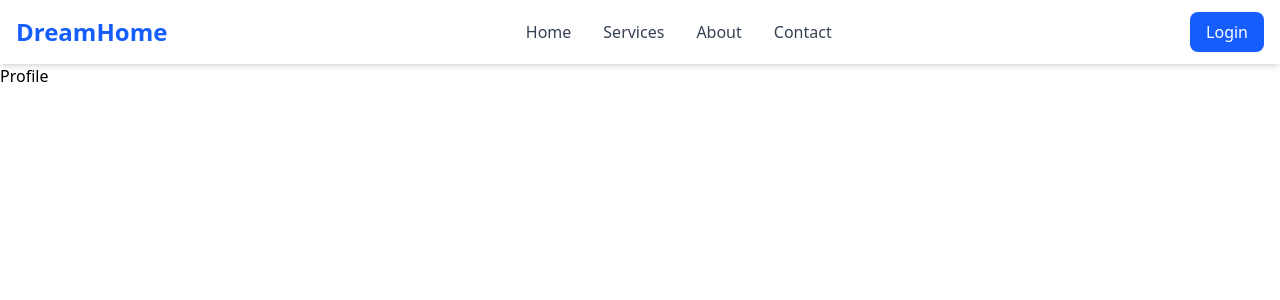
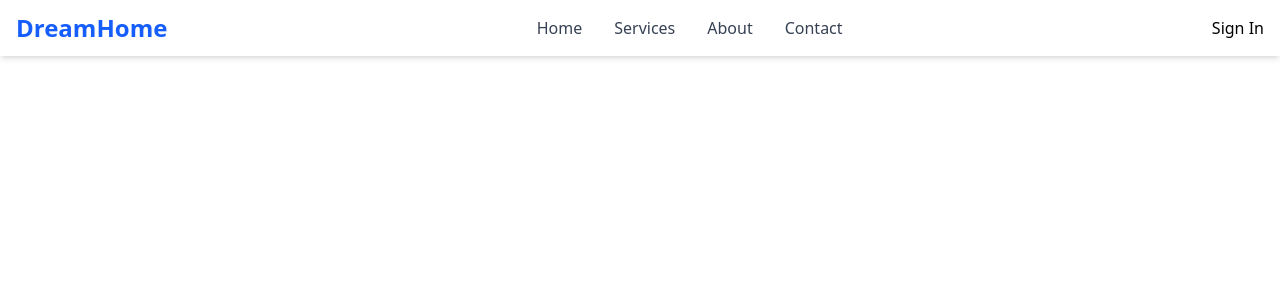
Before and after one commit to padmappiriyan/home-estate, a React (Vite) app in the folder frontend/: page /profile in a window 1280 px wide. Shown: the top 300 px of the page. Built offline with nearby package versions, Linux system fonts and the light colour scheme; no server answers.

Commit message:
Refactor App component structure, add PrivateRoute for protected routes, and enhance Header with user profile picture display

```diff
--- a/frontend/src/App.jsx
+++ b/frontend/src/App.jsx
@@ -1,30 +1,27 @@
-import { useState } from 'react'
-import {BrowserRouter,Routes,Route} from  'react-router-dom'
-import Home from './pages/Home'
-import Signin from './pages/Signin'
-import SignUp from './pages/SignUp'
-import Profile from './pages/Profile'
-import About from './pages/About'
-import Header from './components/header'
-import Contact  from './pages/Contact'
-
+import { BrowserRouter, Routes, Route } from 'react-router-dom';
+import Home from './pages/Home';
+import Signin from './pages/Signin';
+import SignUp from './pages/SignUp';
+import Profile from './pages/Profile';
+import About from './pages/About';
+import Header from './components/Header';
+import Contact from './pages/Contact';
 
 
 function App() {
-
-
-  return <BrowserRouter>
-  <Header />
-  <Routes>
-    <Route path='/' element={<Home />} />
-    <Route path='/sign-in' element={<Signin />} />
-    <Route path='/sign-up' element={< SignUp/>} />
-    <Route path='/profile' element={<Profile />} />
-    <Route path='/about' element={<About />} />
-    <Route path='/contact' element={<Contact />} />
-    <Route path='/home' element={<Home />} />
-  </Routes>
-  </BrowserRouter>
+  return (
+    <BrowserRouter>
+      <Header />
+      <Routes>
+        <Route key="home" path="/" element={<Home />} />
+        <Route key="signin" path="/sign-in" element={<Signin />} />
+        <Route key="signup" path="/sign-up" element={<SignUp />} />
+        <Route key="profile" path="/profile" element={<Profile />} />
+        <Route key="about" path="/about" element={<About />} />
+        <Route key="contact" path="/contact" element={<Contact />} />
+      </Routes>
+    </BrowserRouter>
+  );
 }
 
-export default App
+export default App;
--- /dev/null
+++ b/frontend/src/components/PrivateRoute.js
@@ -0,0 +1,8 @@
+import React from 'react';
+import { useSelector } from 'react-redux';
+import { Outlet, Navigate } from 'react-router-dom';
+
+export default function PrivateRoute() {
+  const currentUser = useSelector((state) => state.user.currentUser);
+  return currentUser ? <Outlet /> : <Navigate to="/sign-in" />;
+}
--- a/frontend/src/components/header.jsx
+++ b/frontend/src/components/header.jsx
@@ -1,17 +1,20 @@
 import React from "react";
 import { Link } from "react-router-dom";
+import { useSelector } from "react-redux";
 
 export default function Header() {
+  const currentUser = useSelector((state) => state.user.currentUser);
+
   return (
     <header className="bg-white shadow-md">
       <div className="container mx-auto px-4 py-3 flex justify-between items-center">
 
-        {/* Left - Logo */}
+
         <Link to="/" className="text-2xl font-bold text-blue-600">
           DreamHome
         </Link>
 
-        {/* Middle - Navigation */}
+
         <nav>
           <ul className="flex space-x-8 text-gray-700 font-medium">
             <li>
@@ -25,24 +28,34 @@ export default function Header() {
               </Link>
             </li>
             <li>
-              <Link to="/About" className="hover:text-blue-600 transition duration-200">
+              <Link to="/about" className="hover:text-blue-600 transition duration-200">
                 About
               </Link>
             </li>
             <li>
-              <Link to="/Contact" className="hover:text-blue-600 transition duration-200">
+              <Link to="/contact" className="hover:text-blue-600 transition duration-200">
                 Contact
               </Link>
             </li>
           </ul>
         </nav>
 
-        {/* Right - Login Button */}
         <Link
-          to="/login"
-          className="bg-blue-600 text-white px-4 py-2 rounded-lg hover:bg-blue-700 transition duration-200"
+          to={currentUser ? "/profile" : "/sign-in"}
+          className="  hover:text-blue-600 flex items-center transition duration-200"
         >
-          Login
+          {currentUser ? (
+            <>
+              <img
+                src={currentUser.profilePicture || "https://via.placeholder.com/150"}
+                alt="Profile"
+                className="w-8 h-8 rounded-full mr-2 object-cover"
+              />
+
+            </>
+          ) : (
+            "Sign In"
+          )}
         </Link>
       </div>
     </header>
--- a/frontend/src/pages/Profile.jsx
+++ b/frontend/src/pages/Profile.jsx
@@ -2,6 +2,6 @@ import React from 'react'
 
 export default function Profile() {
   return (
-    <div>Profile</div>
+    <div></div>
   )
 }
```
